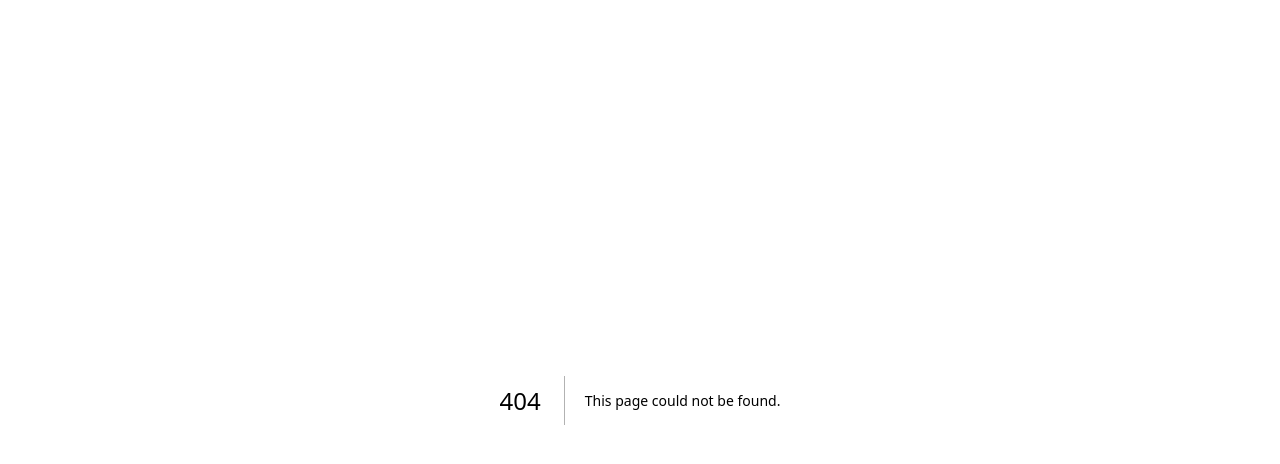
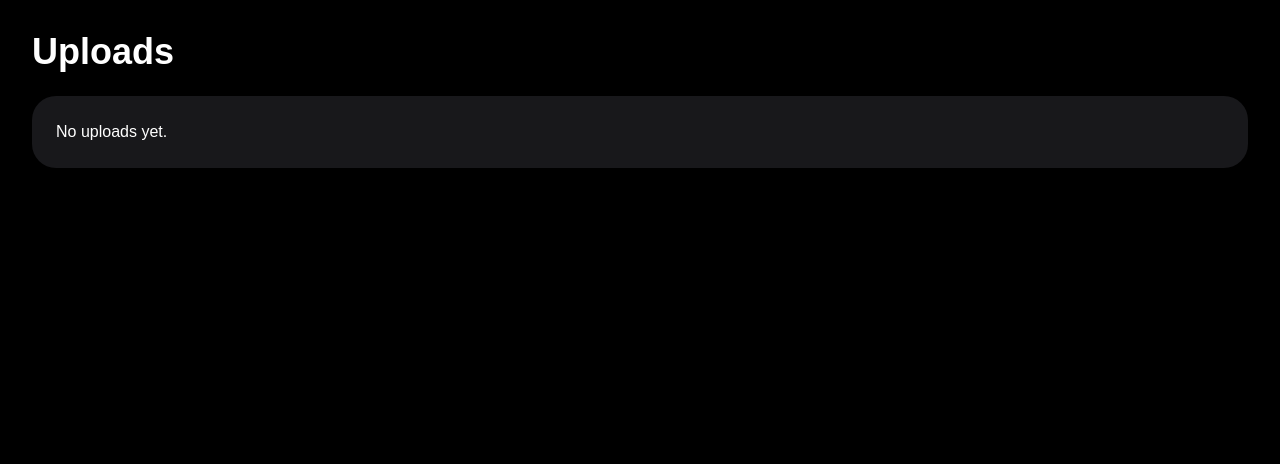
Before and after one commit to Kesarkarale/voicescript-ai, a Next.js app: page /dashboard/uploads in a window 1280 px wide. Before the commit this address had no page. Shown: the top 464 px of the page. Built offline with nearby package versions, Linux system fonts and the light colour scheme.

Commit message:
Create page.tsx

```diff
--- /dev/null
+++ b/app/dashboard/uploads/page.tsx
@@ -0,0 +1,13 @@
+export default function UploadsPage() {
+  return (
+    <main className="min-h-screen bg-black text-white p-8">
+      <h1 className="text-4xl font-bold mb-6">
+        Uploads
+      </h1>
+
+      <div className="bg-zinc-900 p-6 rounded-3xl">
+        No uploads yet.
+      </div>
+    </main>
+  );
+}
```
